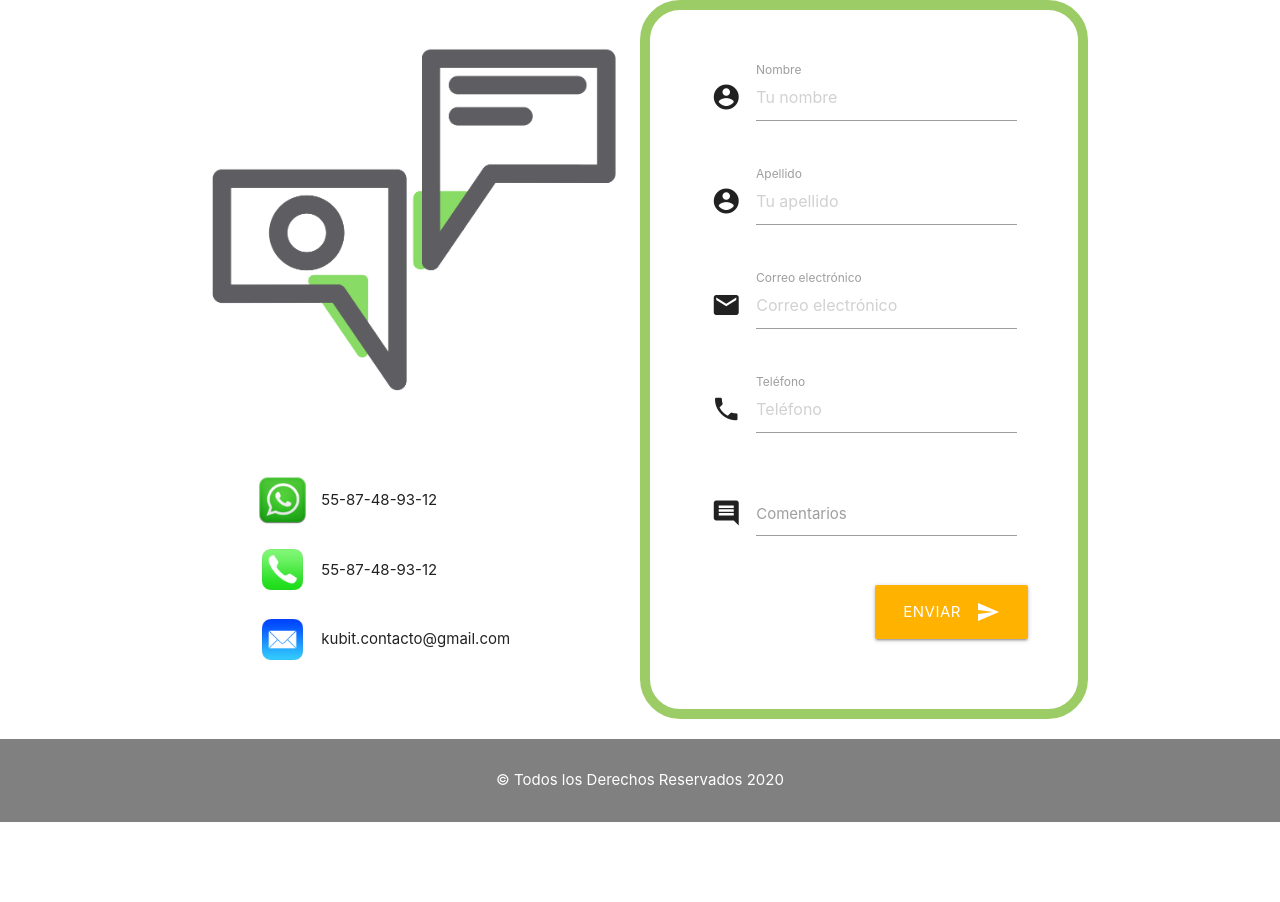
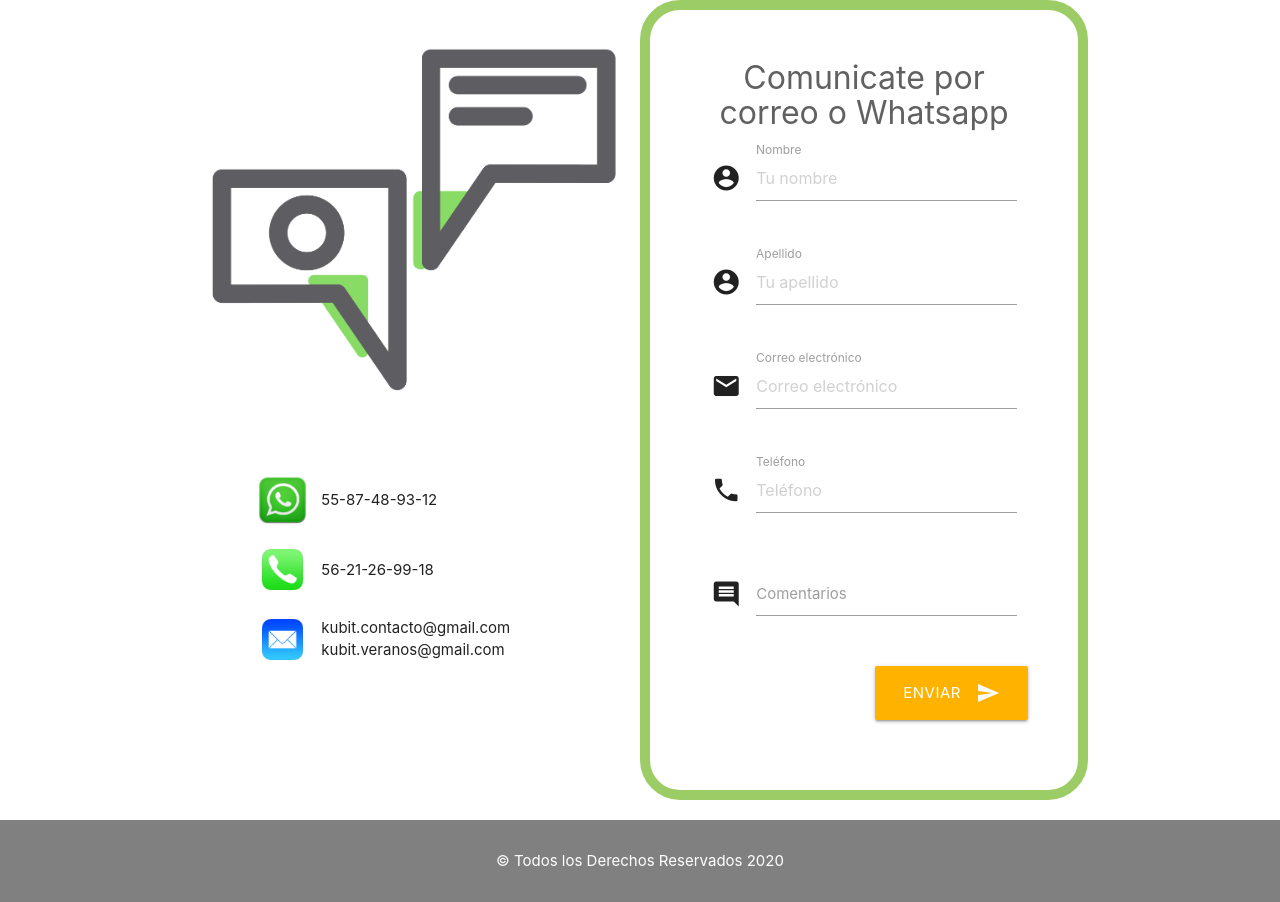
Before and after one commit to Ingvictor/SitiosWeb, a PHP site: page /contacto.html in a window 1280 px wide. Shown: the part 229-1131 px from the top of the page. Before the commit the page ends 1051 px from the top, so only its background shows below. Run offline with PHP 8.4, Linux system fonts and the light colour scheme.

Commit message:
error formulario

```diff
--- a/contacto.html
+++ b/contacto.html
@@ -88,19 +88,21 @@
                 <div class="iconos-contacto">
                     <div class="valign-wrapper">
                         <img src="assets/img/Telefono.png" alt="">
-                        <span>55-87-48-93-12</span>
+                        <span>56-21-26-99-18</span>
                     </div>
                 </div>
                 <div class="iconos-contacto">
                     <div class="valign-wrapper">
                         <img src="assets/img/Correo.png" alt="">
-                        <span>kubit.contacto@gmail.com</span>
-                    </div>
+                        <span>kubit.contacto@gmail.com kubit.veranos@gmail.com</span>
+                      </div>
                 </div>
             </div>
 
 
             <div class="formulario">
+              <h2 class="error">Comunicate por correo o Whatsapp</h2>
+
                 <div class="row">
                     <form class="col s12">
                         <div class="row">
--- a/css/main.css
+++ b/css/main.css
@@ -442,6 +442,11 @@ header ul a{
 .iconos-contacto span{
     margin-left: 5px;
 }
+.error{
+    margin-top: 0;
+    margin-bottom: 10px;
+    text-align: center;
+}
 
 .icono-imagen img{
     width: 100%;
```
